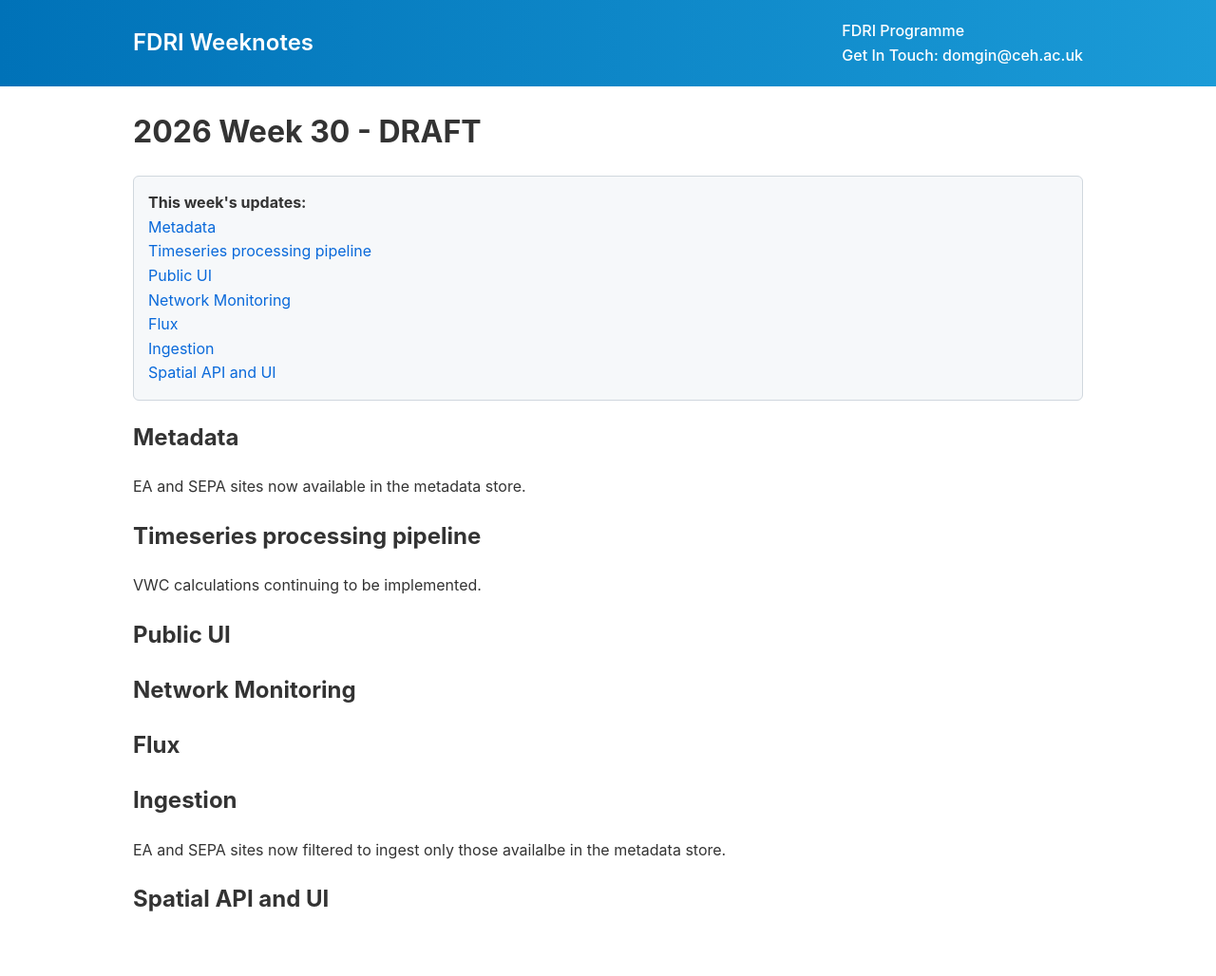
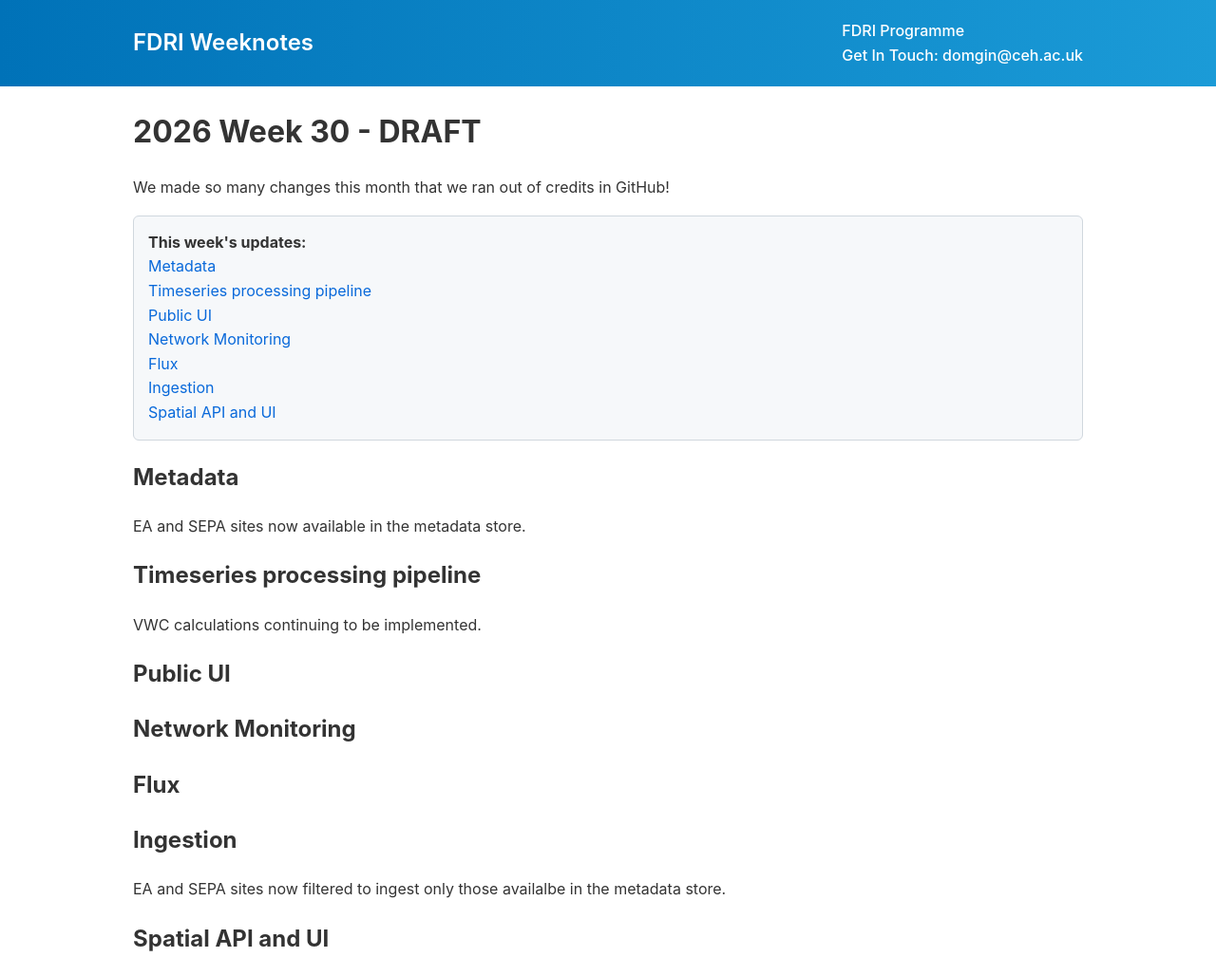
Before and after one commit to NERC-CEH/fdri_words, a Jekyll site: the page built from weeknotes/2026/30.md, in a window 1280 px wide. Shown: the whole page at 95% size. Built offline with Jekyll 4.4.1, drawn with Linux system fonts in a browser that asks for light colours; our own code applies the rules of GitHub Pages for plain Markdown files; before the commit the page ends 987 px from its top, so only the background shows below that.

Commit message:
Update 30.md

```diff
--- a/weeknotes/2026/30.md
+++ b/weeknotes/2026/30.md
@@ -1,4 +1,6 @@
 # 2026 Week 30 - DRAFT
+
+We made so many changes this month that we ran out of credits in GitHub!
 
 ## Metadata
 
```
